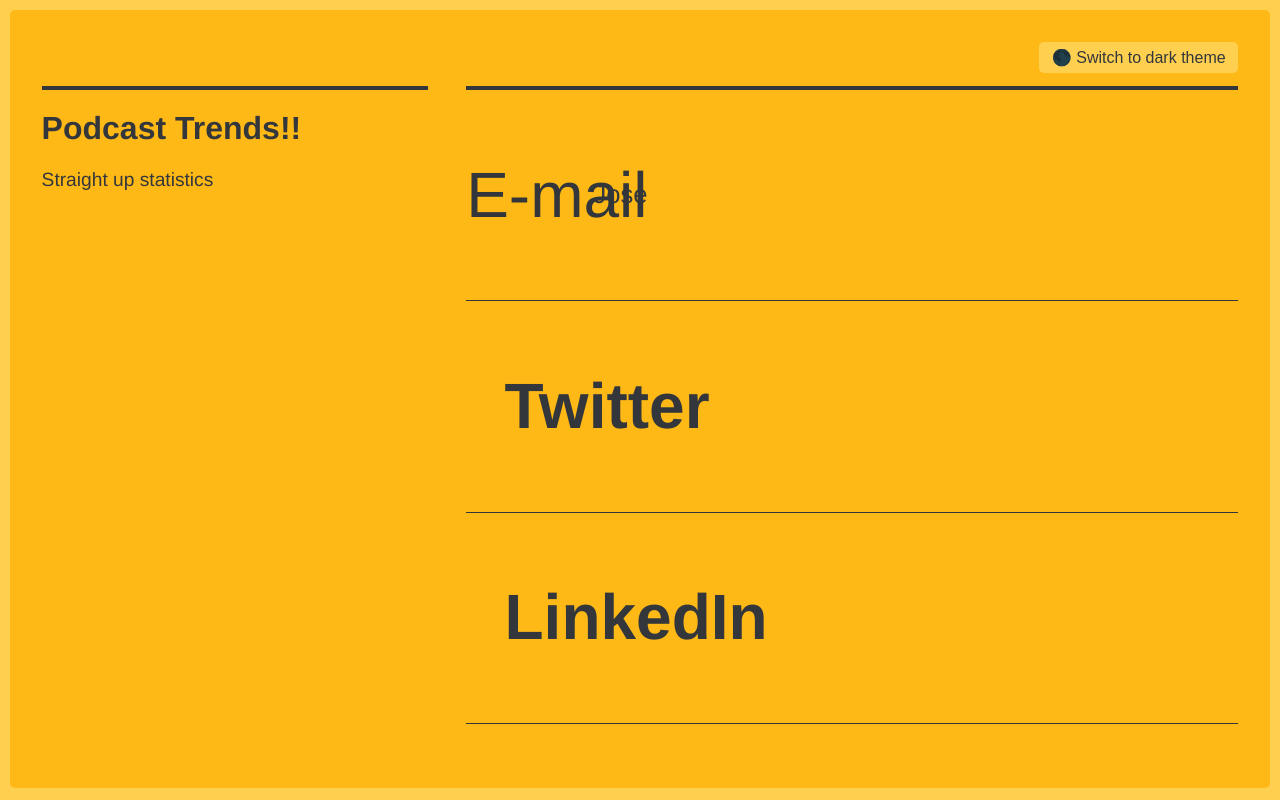
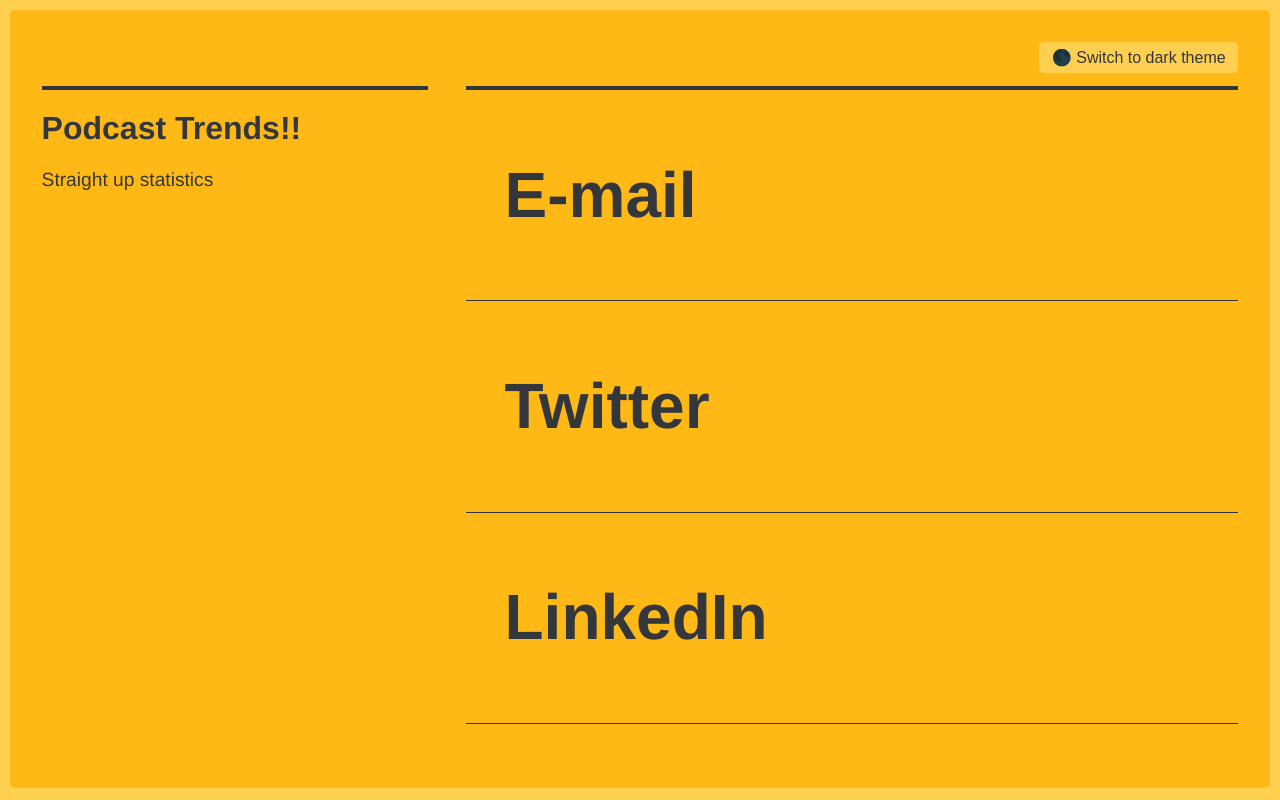
Before and after one commit to jcervantez/podcast-trends, a plain HTML site: page index.html in a window 1280 px wide. Drawn offline with Linux system fonts and the light colour scheme; a web font is replaced by a local one.

Commit message:
email-correction

```diff
--- a/index.html
+++ b/index.html
@@ -44,9 +44,9 @@
       <nav class="links">
         <!-- Update <a href=""> to point to your accounts -->
         <!-- Update <span> to your usernames -->
-        <a href="mailto:josecerv@wharton.upenn.edu>
+        <a href="mailto:josecerv@wharton.upenn.edu">
           <strong>E-mail</strong>
-          <span>Jose</span>
+          <span>josecerv@wharton.upenn.edu</span>
         </a>
         <a href="https://twitter.com/">
           <strong>Twitter</strong>
```
